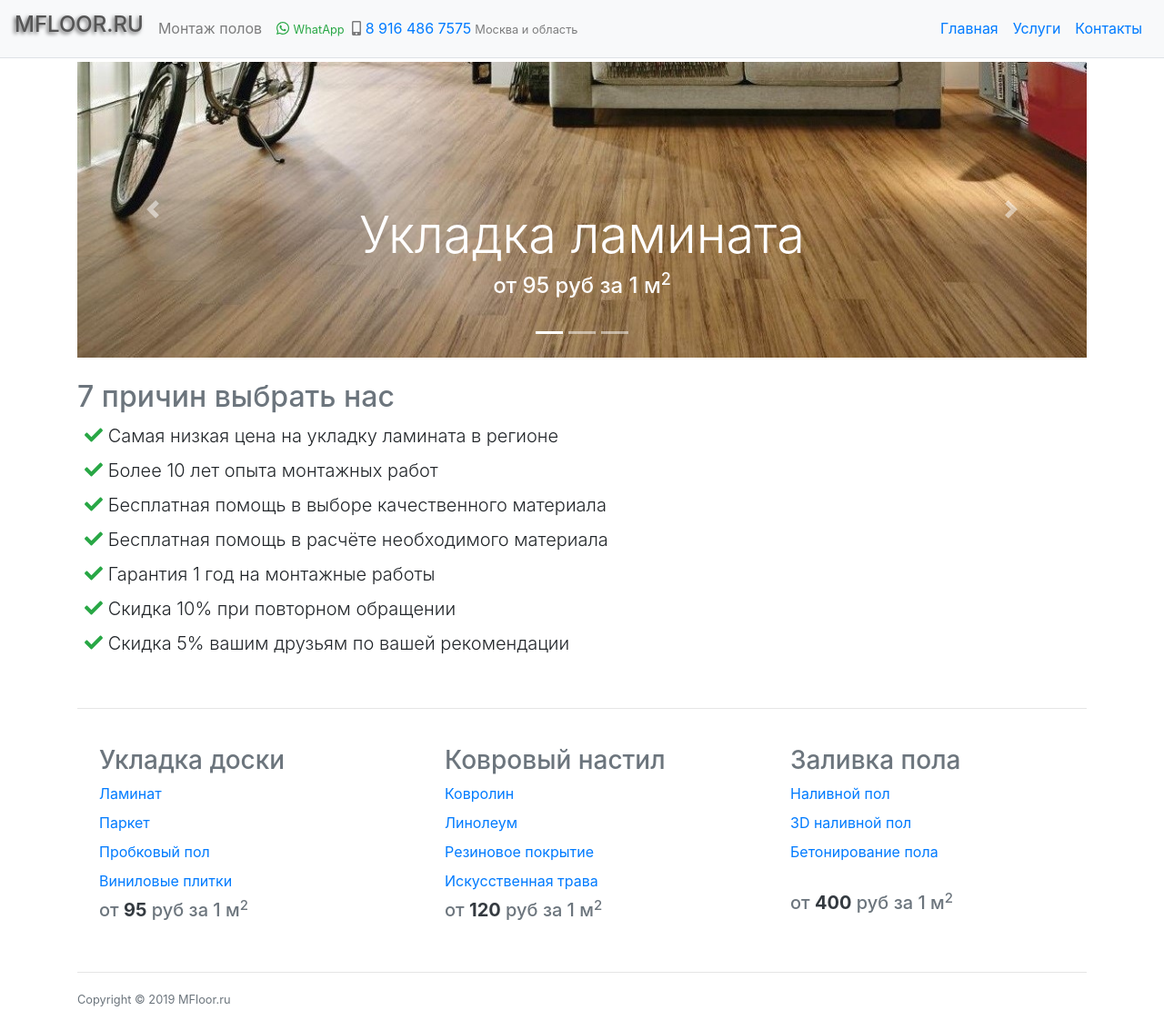
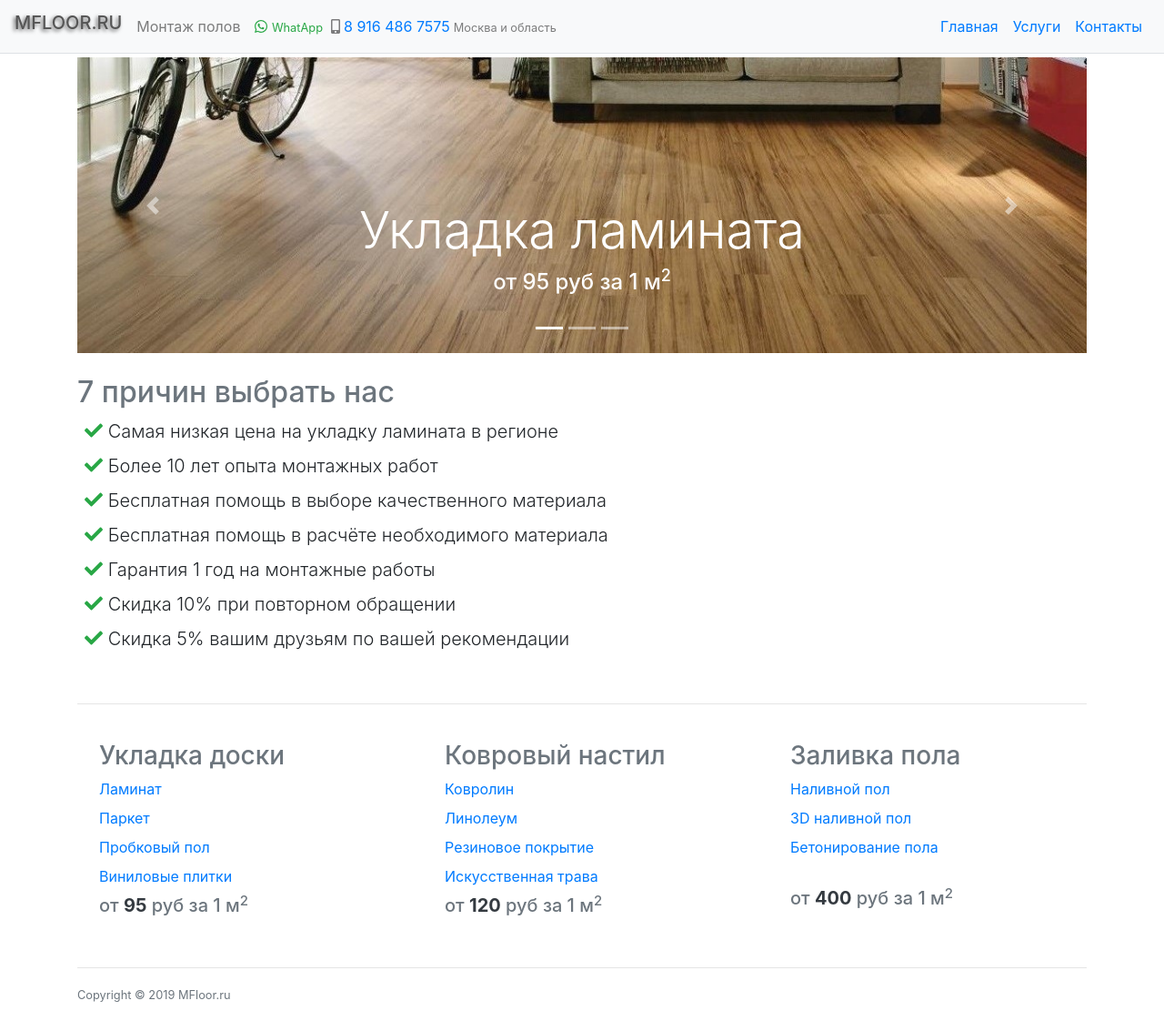
Before and after one commit to nskforward/MFloor, a Jekyll site: the page built from index.html, in a window 1280 px wide. Shown: the whole page at 91% size. Built offline with Jekyll 4.4.1, drawn with Linux system fonts in a browser that asks for light colours.

Commit message:
Brand Text

```diff
--- a/_includes/navigation.html
+++ b/_includes/navigation.html
@@ -6,7 +6,7 @@
 </style>
 <nav class="navbar navbar-expand-lg navbar-light bg-light border-bottom mb-1">
     <a class="navbar-brand" href="/">
-        <h4 class="brand-effect" style="">MFLOOR.RU</h4>
+        <h5 class="brand-effect" style="">MFLOOR.RU</h5>
       </a>
     <span class="navbar-text">Монтаж полов</span>
     <button class="navbar-toggler" type="button" data-toggle="collapse" data-target="#navbarSupportedContent" aria-controls="navbarSupportedContent" aria-expanded="false" aria-label="Toggle navigation">
```
